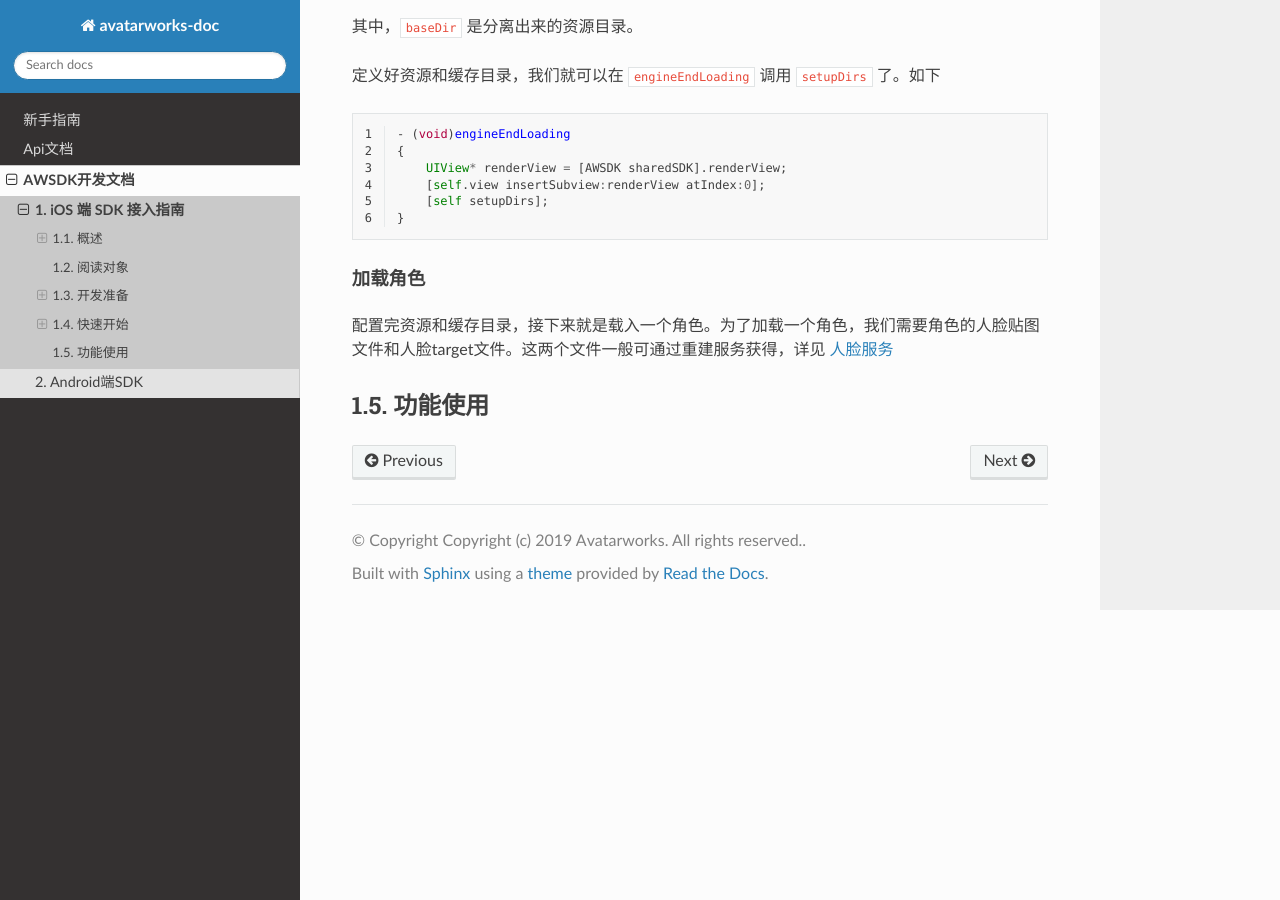
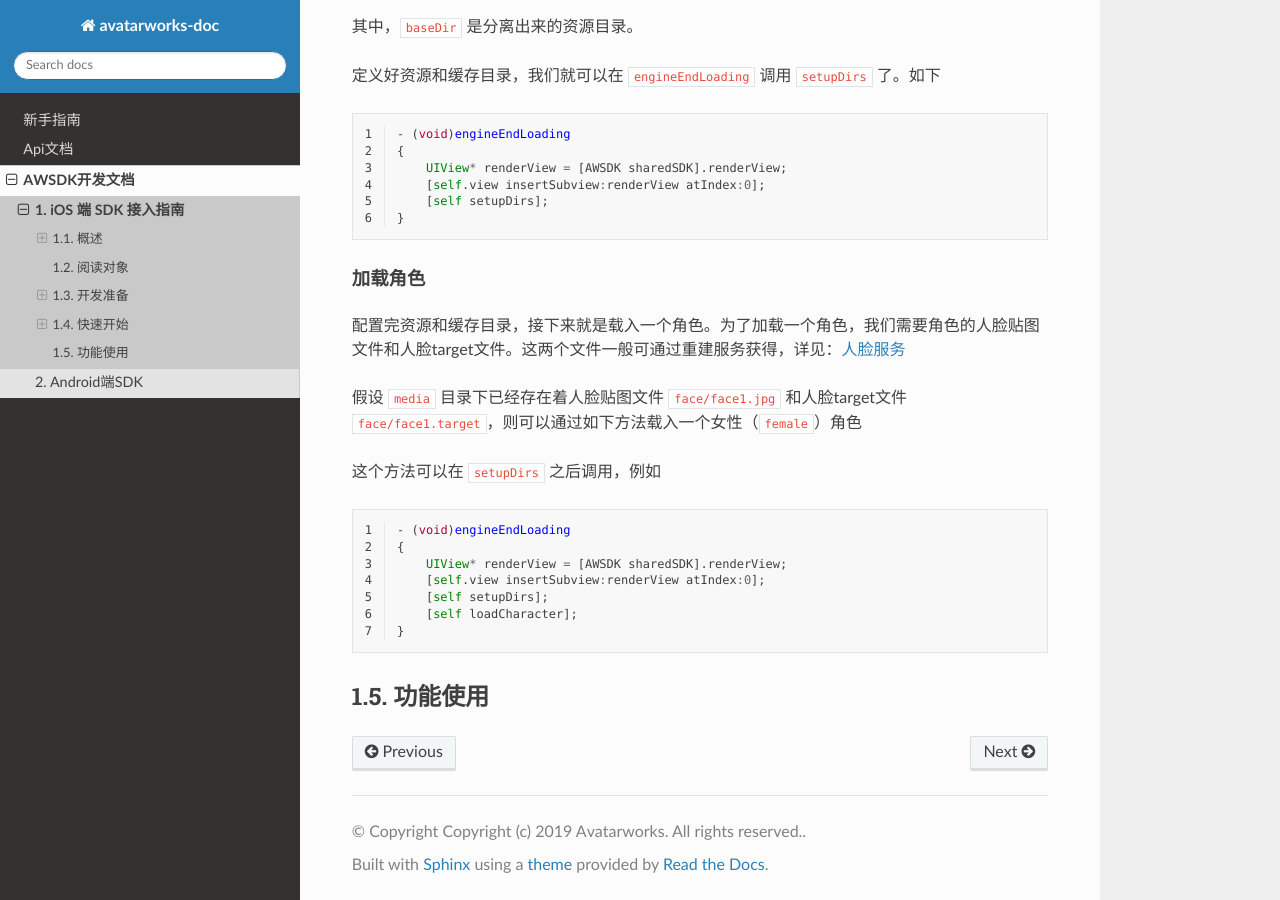
Before and after one commit to avatarworks/doc, a Sphinx documentation site: the page built from source/awsdk/ios.rst, in a window 1280 px wide and 900 px high, scrolled down 5991 px. Built offline with Sphinx 7.4.7 and the Read the Docs theme 2.0.0, drawn with Linux system fonts in a browser that asks for light colours.

Commit message:
Update ios.rst

```diff
--- a/source/awsdk/ios.rst
+++ b/source/awsdk/ios.rst
@@ -240,11 +240,9 @@ SDK需要取得有效的license文件才可以使用，为此，我们可以在
 加载角色
 ^^^^^^^^^
 
-配置完资源和缓存目录，接下来就是载入一个角色。为了加载一个角色，我们需要角色的人脸贴图文件和人脸target文件。这两个文件一般可通过重建服务获得，详见 :ref:`人脸服务`
+配置完资源和缓存目录，接下来就是载入一个角色。为了加载一个角色，我们需要角色的人脸贴图文件和人脸target文件。这两个文件一般可通过重建服务获得，详见：:ref:`人脸服务`
 
-
-
-
+假设 ``media`` 目录下已经存在着人脸贴图文件 ``face/face1.jpg`` 和人脸target文件 ``face/face1.target``，则可以通过如下方法载入一个女性（``female``）角色
 
 .. code-block:: objc
    :linenos:
@@ -263,5 +261,19 @@ SDK需要取得有效的license文件才可以使用，为此，我们可以在
        }];
    }
 
+这个方法可以在 ``setupDirs`` 之后调用，例如
+
+.. code-block:: objc
+   :linenos:
+
+   - (void)engineEndLoading
+   {
+       UIView* renderView = [AWSDK sharedSDK].renderView;
+       [self.view insertSubview:renderView atIndex:0];
+       [self setupDirs];
+       [self loadCharacter];
+   }
+
+
 功能使用
 --------------------
```
